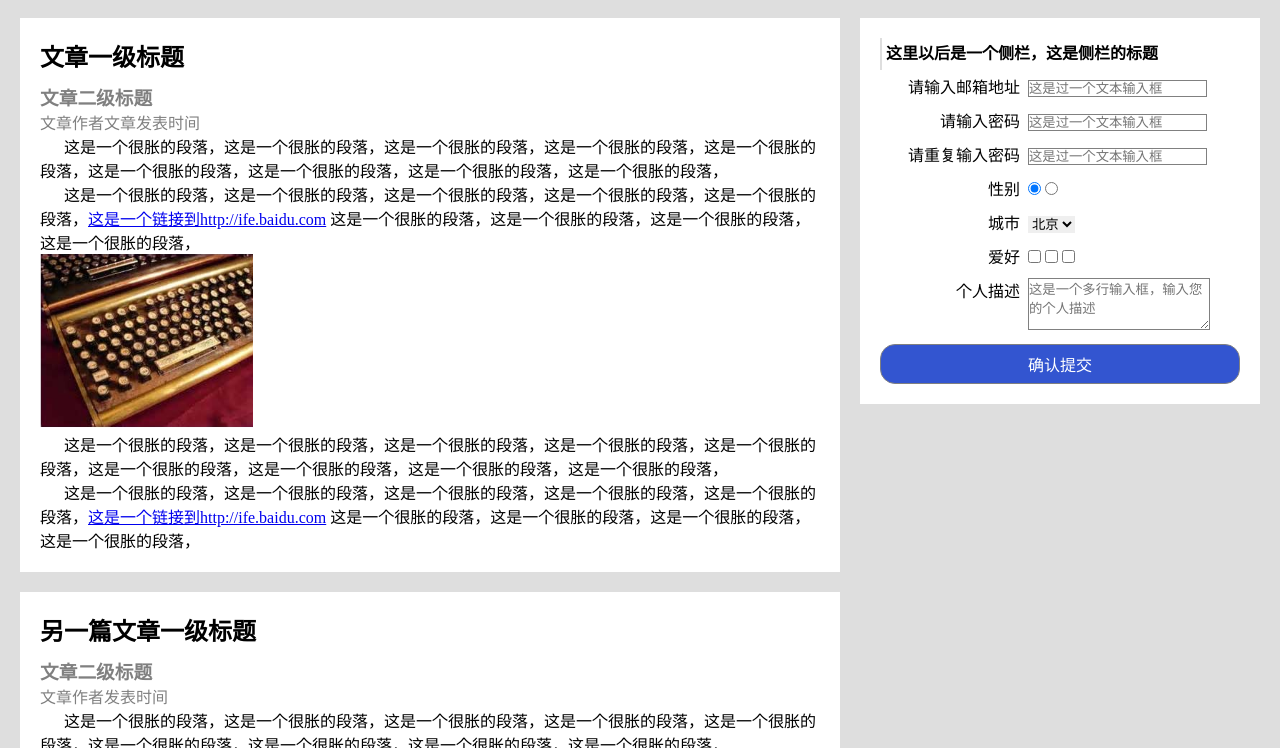
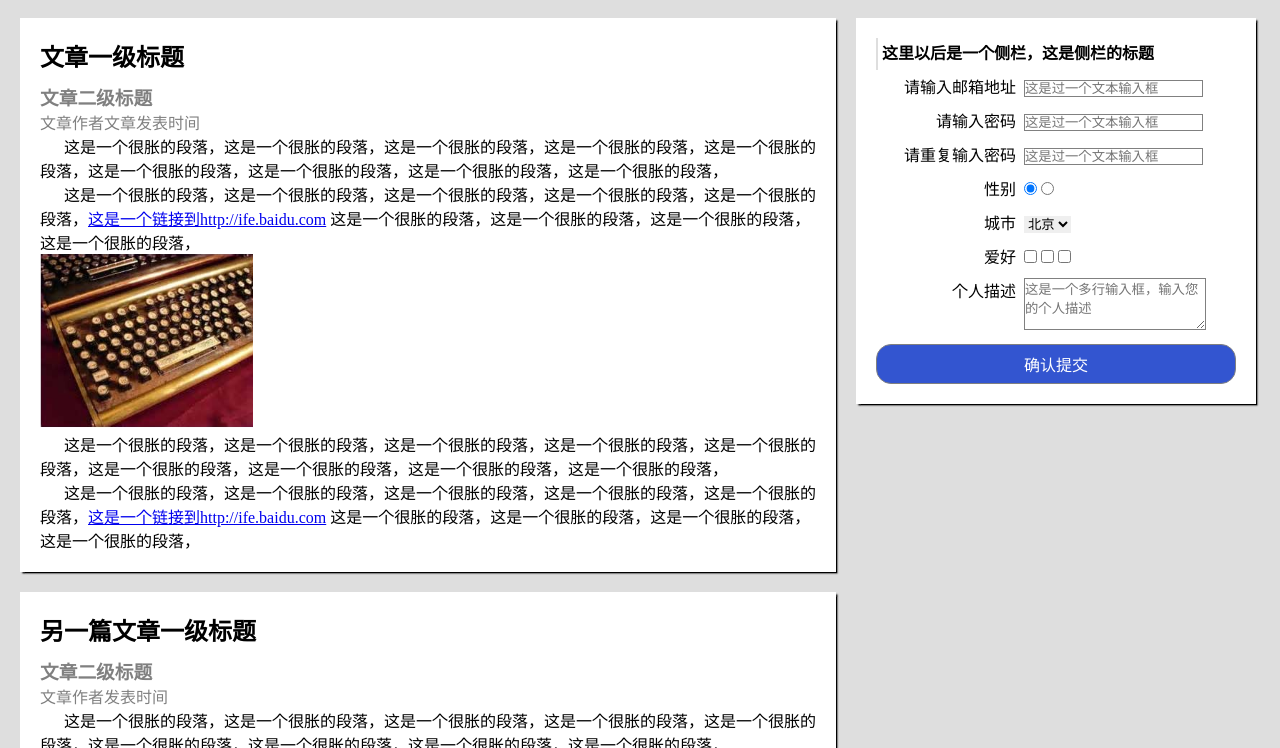
Before and after one commit to axisSasa/IFE_tasks, a plain HTML site: page task_1_1_5/index.html in a window 1280 px wide. Shown: the part 52-800 px from the top of the page. Drawn offline with Linux system fonts and the light colour scheme.

Commit message:
box-shadow,添加

```diff
--- a/task_1_1_5/style.css
+++ b/task_1_1_5/style.css
@@ -9,6 +9,7 @@ article, section {
 }
 .leftSide article, .leftSide section {
 	margin-bottom: 20px;
+	box-shadow: 0.1em 0.1em 0.1em;
 }
 article h3, article div span {
 	color: gray;
@@ -136,9 +137,11 @@ footer {
 .rightSide {
 	float: right;
 	width: 400px;
+	margin-right: 4px;
+	box-shadow: 0.1em 0.1em 0.1em;
 }
 .leftSide {
-	margin-right: 420px;
+	margin-right: 424px;
 }
 .content {
 	margin: 20px 20px 0 20px;
```
